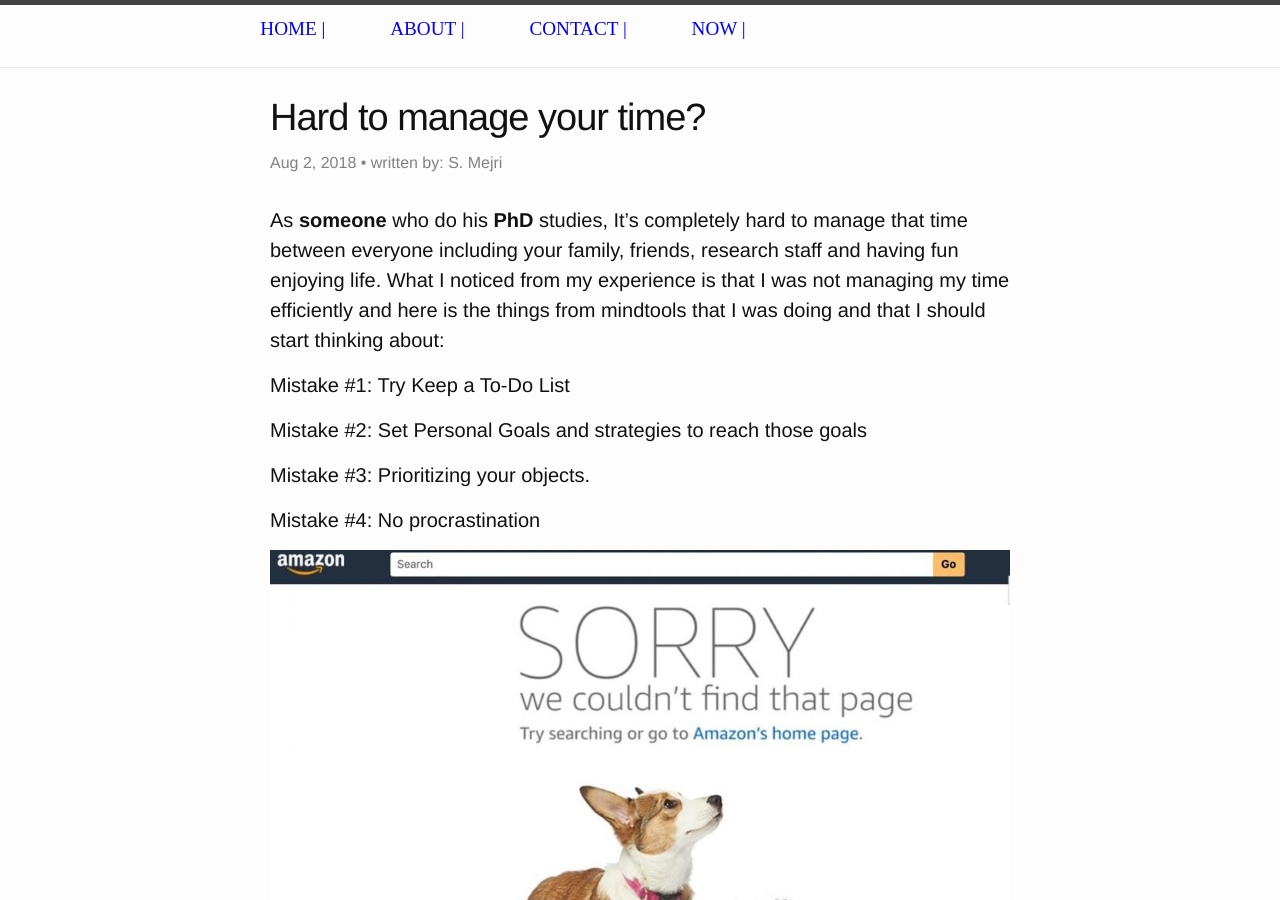
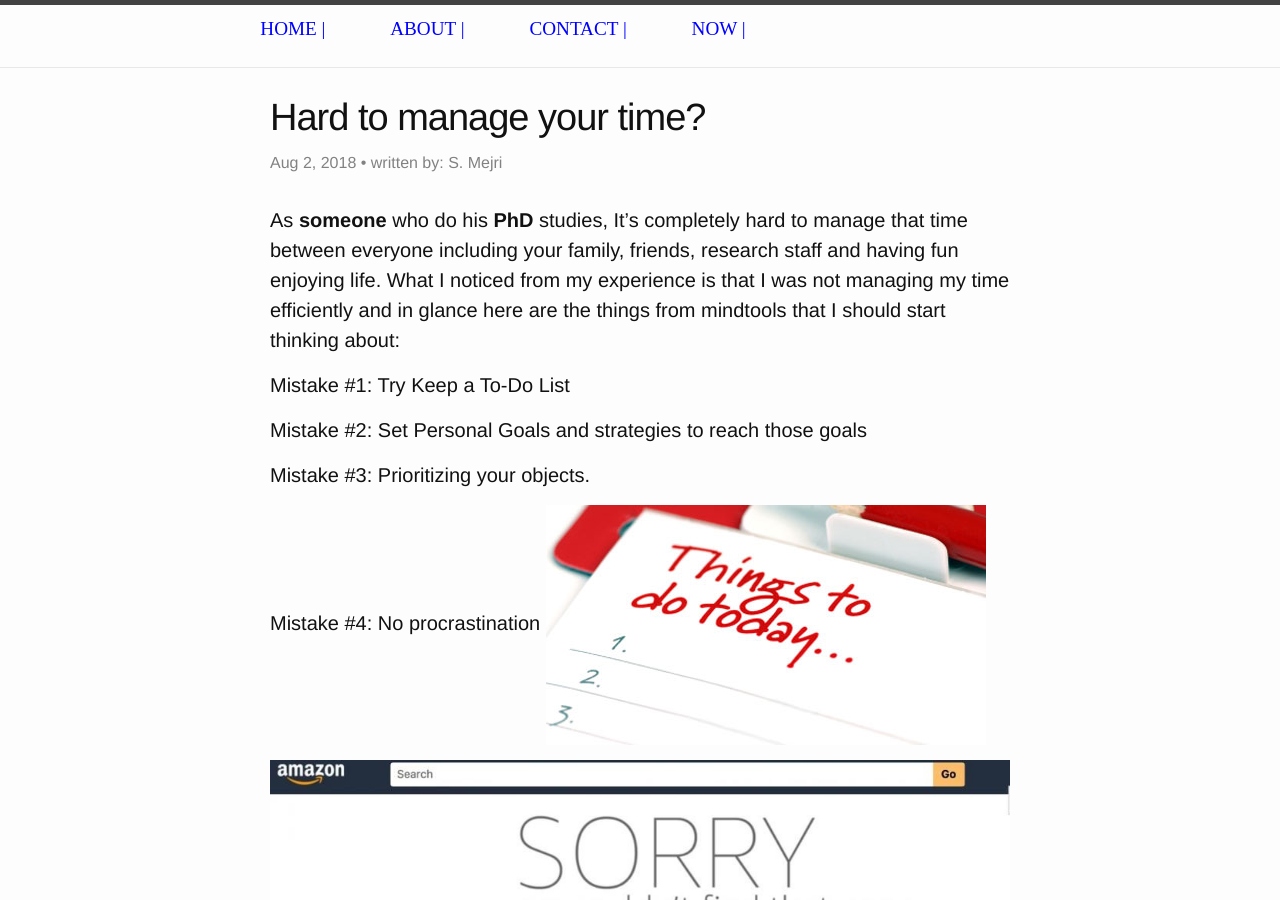
Before and after one commit to seifedd/Reality, a Jekyll site: the page built from _posts/2018-07-16-What happened to Amazon today.markdown, in a window 1280 px wide and 900 px high. Built offline with Jekyll 4.4.1, drawn with Linux system fonts in a browser that asks for light colours; comment, search, counter and statistics services are not loaded.

Commit message:
added img

```diff
--- a/_posts/2018-07-16-What happened to Amazon today.markdown
+++ b/_posts/2018-07-16-What happened to Amazon today.markdown
@@ -10,7 +10,7 @@ comments: true
 ---
 
 As **someone** who do his **PhD** studies, It's completely hard to manage that time between everyone including your family, friends, research staff and having fun enjoying life.
-What I noticed from my experience is that I was not managing my time efficiently and here is the things from mindtools that I was doing and that I should start thinking about:
+What I noticed from my experience is that I was not managing my time efficiently and in glance here are the things from mindtools that I should start thinking about:
 
 Mistake #1:  Try Keep a To-Do List
 
@@ -19,7 +19,7 @@ Mistake #2:  Set Personal Goals and strategies to reach those goals
 Mistake #3:  Prioritizing your objects.
 
 Mistake #4:  No procrastination
-
+![Img_1](https://raw.githubusercontent.com/seifedd/Reality/master/img/time_management.jpg "Image_1")
 
 
 
```
